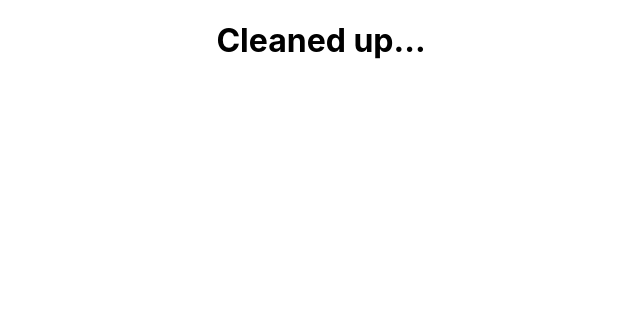
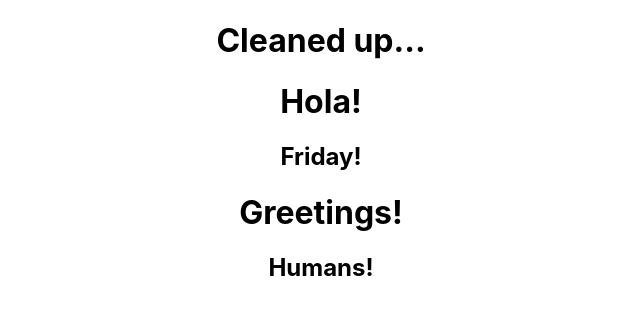
Before and after one commit to noribang/react_20221125, a React (Create React App) app: page / in a window 1280 px wide. Shown: the top 314 px of the page, without its empty margins (319-959 px from the left). Built offline with nearby package versions, Linux system fonts and the light colour scheme.

Commit message:
created component inside app.js

```diff
--- a/src/App.js
+++ b/src/App.js
@@ -1,10 +1,41 @@
-import logo from './logo.svg';
+// import logo from './logo.svg';
 import './App.css';
+import React from 'react';
+import ReactDOM from 'react-dom/client';
+
+// function createCard(greeting, subheader) {
+//   return (
+//     <div>
+//       <h1>{greeting}</h1>
+//       <h2>{subheader}</h2>
+//     </div>
+//   )
+// }
+
+function Card(props) {
+  return (
+    <div>
+      <h1>{props.greeting}</h1>
+      <h2>{props.subheader}</h2>
+    </div>
+  )
+}
+
+const element = (
+  <div>
+    <Card greeting="Hola!" subheader="Friday!"/>
+    <Card greeting="Greetings!" subheader="Humans!"/>
+    {/* {Card({greeting: "Hola from JSX!", subheader:"Time to learn"})}
+    {Card({greeting: "Ques component?", subheader: "Let's find out!"})} */}
+  </div>
+)
+
 
 function App() {
   return (
     <div className="App">
       <h1>Cleaned up...</h1>
+      {element}
     </div>
   );
 }
```
